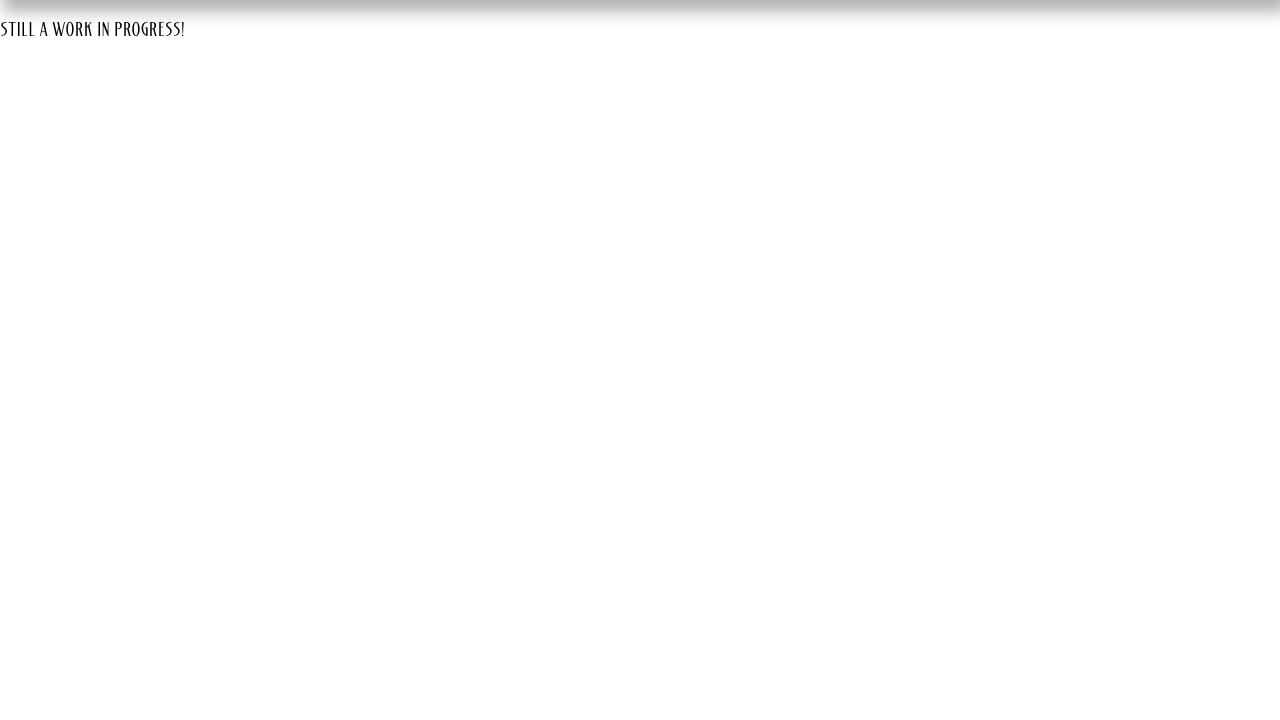
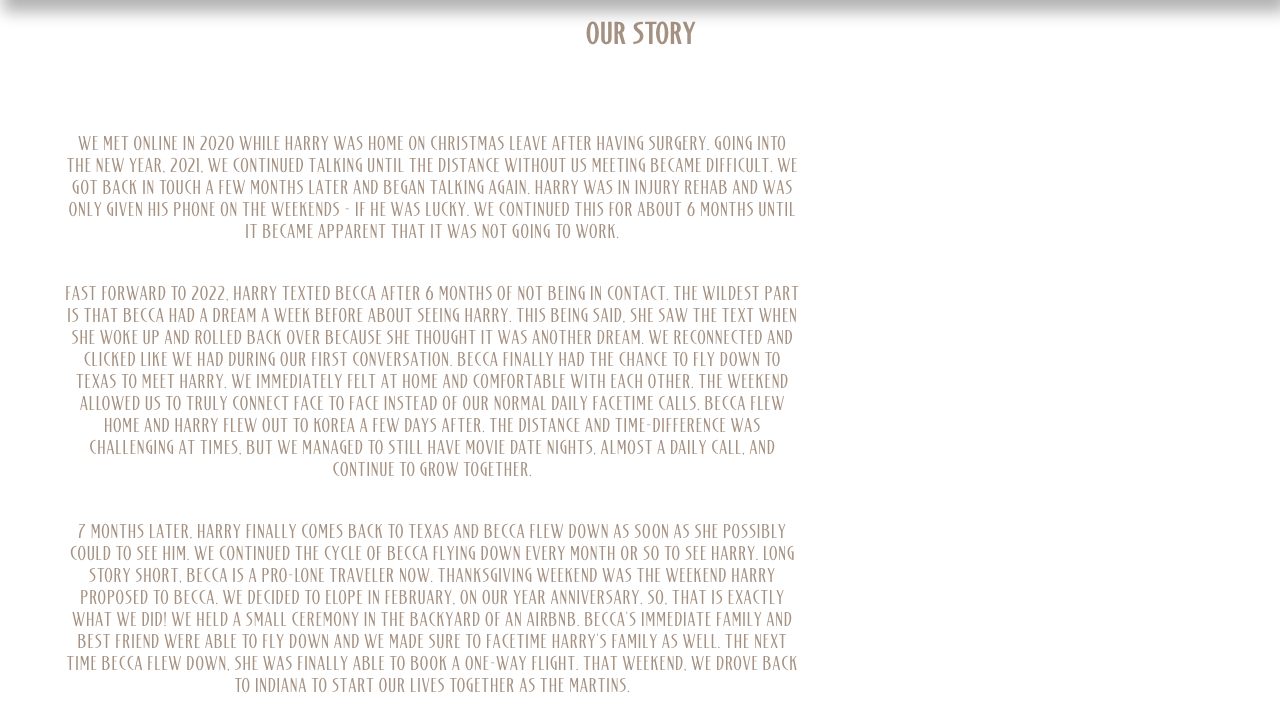
Before and after one commit to daWiz314/wedding_website, a PHP site: page /pages/our_story.php in a window 1280 px wide. Shown: the part 80-800 px from the top of the page. Run offline with PHP 8.4, Linux system fonts and the light colour scheme.

Commit message:
Updated actual story, need to add pictures

```diff
--- a/pages/our_story.php
+++ b/pages/our_story.php
@@ -10,10 +10,20 @@
     </head>
     <body>
         <?php include_once "../includes/nav.php"; ?>
+        <div>
+            <h1>Our Story</h1>
+        </div>
         <main>
             <div>
-                <p>Still a work in progress!</p>
-
+                <p>
+                    We met online in 2020 while Harry was home on Christmas leave after having surgery. Going into the new year, 2021, we continued talking until the distance without us meeting became difficult. We got back in touch a few months later and began talking again. Harry was in injury rehab and was only given his phone on the weekends - if he was lucky. We continued this for about 6 months until it became apparent that it was not going to work.
+                </p>
+                <p>
+                    Fast forward to 2022, Harry texted Becca after 6 months of not being in contact. The wildest part is that Becca had a dream a week before about seeing Harry. This being said, she saw the text when she woke up and rolled back over because she thought it was another dream. We reconnected and clicked like we had during our first conversation. Becca finally had the chance to fly down to Texas to meet Harry. We immediately felt at home and comfortable with each other. The weekend allowed us to truly connect face to face instead of our normal daily facetime calls. Becca flew home and Harry flew out to Korea a few days after. The distance and time-difference was challenging at times, but we managed to still have movie date nights, almost a daily call, and continue to grow together.
+                </p>
+                <p>
+                    7 months later, Harry finally comes back to Texas and Becca flew down as soon as she possibly could to see him. We continued the cycle of Becca flying down every month or so to see Harry. Long story short, Becca is a pro-lone traveler now. Thanksgiving weekend was the weekend Harry proposed to Becca. We decided to elope in February, on our year anniversary. So, that is exactly what we did! We held a small ceremony in the backyard of an Airbnb. Becca's immediate family and best friend were able to fly down and we made sure to facetime Harry's family as well. The next time Becca flew down, she was finally able to book a one-way flight. That weekend, we drove back to Indiana to start our lives together as the Martins.
+                </p>
             </div>
         </main>
     </body>
--- a/styles/our_story.css
+++ b/styles/our_story.css
@@ -1,3 +1,35 @@
 body {
     margin: 0;
 }
+
+body > div {
+    width: 100vw;
+    align-items: center;
+    text-align: center;
+}
+
+main {
+    width: 100vh;
+    display: flex;
+    flex-direction: row;
+}
+
+main > div{
+    margin-top: 5vh;
+    margin-left: 5vw;
+    width: 65vw;
+    display: flex;
+    justify-content: center;
+    align-items: center;
+    text-align: center;
+    flex-direction: column;
+}
+
+h1 {
+    color: rgb(165, 145, 130);
+    font-size: 30px;
+}
+
+p {
+    color: rgb(165, 145, 130);
+}
```
